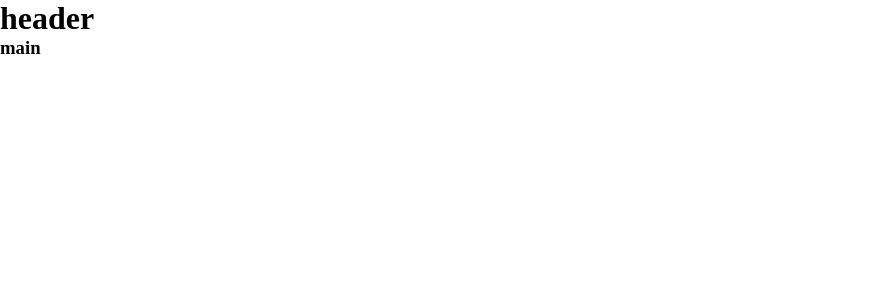
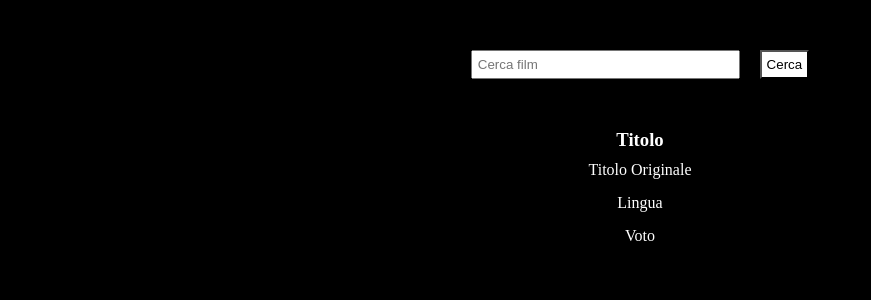
Before and after one commit to mdeias/vue-boolflix, a Vue app: page / in a window 1280 px wide. Shown: the top 300 px of the page, without its empty margins (0-871 px from the left). Built offline with nearby package versions, Linux system fonts and the light colour scheme.

Commit message:
evento click nell'header

```diff
--- a/src/App.vue
+++ b/src/App.vue
@@ -6,14 +6,26 @@
 </template>
 
 <script>
+// import axios from 'axios';
 import Header from './components/Header.vue';
 import Main from './components/Main.vue';
 
 export default {
   name: 'App',
+
   components: {
     Header,
     Main
+  },
+
+  data(){
+    return{
+      apiUrl: "https://api.themoviedb.org/3/movie/550?api_key=abeacf18ff900bf858b6c58ae41300e1",
+    }
+  },
+
+  methods:{
+
   }
 }
 </script>
--- a/src/assets/style/general.scss
+++ b/src/assets/style/general.scss
@@ -4,6 +4,11 @@
     margin: 0;
 }
 
+body{
+    background-color: #000;
+    color: #fff;
+}
+
 img{
     width: 100%;
 }
--- a/src/components/Header.vue
+++ b/src/components/Header.vue
@@ -1,12 +1,32 @@
 <template>
-  <header>
-      <h1>header</h1>
+
+  <header class="contenitore">
+      <input
+      type="text"
+      placeholder="Cerca film"
+      v-model="cercaFilm"
+      />
+      <button
+      @click="cerca">
+      Cerca
+      </button>
   </header>
+
 </template>
 
 <script>
 export default {
-    name: 'Header'
+    name: 'Header',
+    data(){
+        return{
+            cercaFilm: '',
+        }
+    },
+    methods: {
+        cerca(){
+            console.log('Header.vue fa partire un evento collegato alla stringa scritta nel input', this.cercaFilm);
+        }
+    }
 }
 </script>
 
@@ -15,4 +35,18 @@ export default {
 @import '../assets/style/utilities.scss';
 @import '../assets/style/mix.scss';
 
+header{
+    @include center();
+
+    input{
+        margin: 50px 20px 50px 0px;
+        padding: 5px;
+        width: 30%;
+    }
+    button{
+        padding: 5px;
+        background-color: #fff;
+    }
+}
+
 </style>
--- a/src/components/Main.vue
+++ b/src/components/Main.vue
@@ -1,6 +1,11 @@
 <template>
-  <main>
-      <h3>main</h3>
+  <main class="contenitore">
+     <div class="card">
+         <h3>Titolo</h3>
+         <p>Titolo Originale</p>
+         <p>Lingua</p>
+         <p>Voto</p>
+     </div>
   </main>
 </template>
 
@@ -8,7 +13,12 @@
 // import axios from 'axios';
 
 export default {
-    name: 'Main'
+
+    name: 'Main',
+
+    methods:{
+
+    }
 }
 </script>
 
@@ -17,5 +27,15 @@ export default {
 @import '../assets/style/utilities.scss';
 @import '../assets/style/mix.scss';
 
+main{
+    @include center();
+    .card{
+        @include center();
+        flex-direction: column;
+        p{
+            margin: 10px 0px 5px 0px;
+        }
+    }
+}
 
 </style>
```
